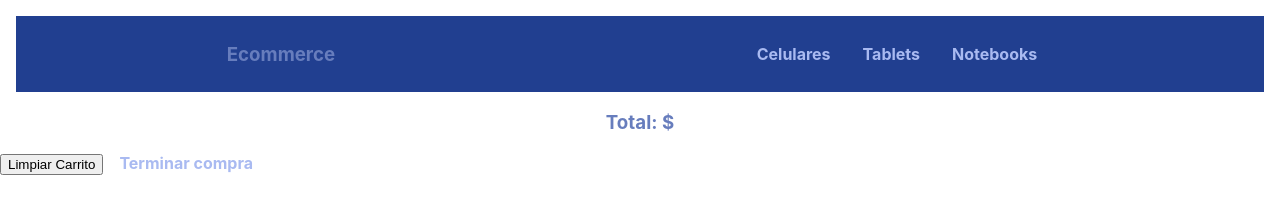
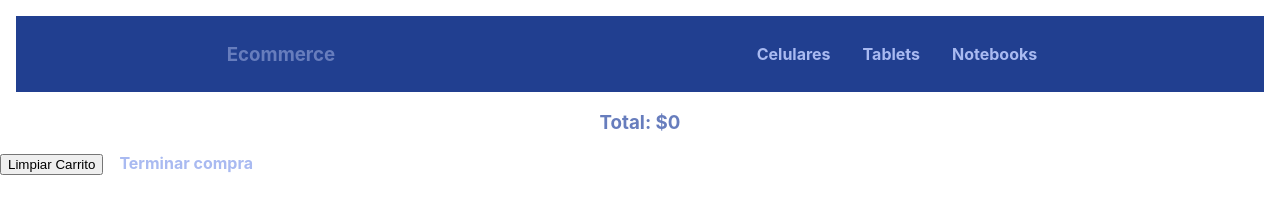
Before and after one commit to Facucabx/proyectofinalReact-CabanaMosto, a React (Create React App) app: page /cart in a window 1280 px wide. Shown: the top 201 px of the page. Built offline with nearby package versions, Linux system fonts and the light colour scheme.

Commit message:
Se soluciono error del total en el carrito

```diff
--- a/src/components/Cart/Cart.js
+++ b/src/components/Cart/Cart.js
@@ -6,7 +6,7 @@ import CartItem from '../CartItem/CartItem'
 
 
 const Cart = () => {
-    const { cart, clear, totalQuantity, total} = useContext(CartContext)
+    const { cart, clear, totalQuantity, cartTotal} = useContext(CartContext)
 
     if(totalQuantity === 0) {
         return(
@@ -20,7 +20,7 @@ const Cart = () => {
     return (
         <div className='contenedorCart'>
             {cart.map(item => <CartItem key={item.id} item={item} />)}
-            <h3>Total: ${total}</h3>
+            <h3>Total: ${cartTotal()}</h3>
             <button onClick={()=> clear()} className="Button">Limpiar Carrito</button>
             <Link to='/checkout' className='Option'>Terminar compra</Link>
         </div>
--- a/src/components/Checkout/Checkhout.jsx
+++ b/src/components/Checkout/Checkhout.jsx
@@ -7,7 +7,7 @@ const Checkout = () => {
     const[user,setUser]=useState({})
     const[validateEmail, setValidateEmail]= useState('')
     const[orderId, setOrderId]=useState('')
-    const {cart, total, clear}=useContext(CartContext)
+    const {cart, cartTotal, clear}=useContext(CartContext)
     const datosComprador = (e)=>{
         setUser({
             ...user,
@@ -23,7 +23,7 @@ const Checkout = () => {
             let order = {
                 user,
                 item:cart,
-                total:total(),
+                total:cartTotal(),
                 date:serverTimestamp()
             }
             const ventas = collection(db, "orders")
@@ -46,6 +46,7 @@ const Checkout = () => {
             :        <div>
             <h2>Terminar compra</h2>
             <h5>Por favor llenar con sus datos</h5>
+
             <form onSubmit={finalizarCompra}>
                 <div className="">
                     <label className="">Nombre Completo:</label>
@@ -63,8 +64,9 @@ const Checkout = () => {
                     <label className="">Repita su Email</label>
                     <input className="" type="email" placeholder="email@email.com" name="mail" onChange={((e)=>setValidateEmail(e.target.value))} />
                 </div>
+                <button className="" type="submit" disabled={validateEmail !== user.mail}>Generar orden</button>
             </form>
-            <button className="" type="submit" disabled={validateEmail !== user.mail}>Generar orden</button>
+
         </div>}
         </div>
     )
--- a/src/context/CartContext.js
+++ b/src/context/CartContext.js
@@ -29,7 +29,7 @@ export const CartProvider = ({children}) => {
     }
 
     const cartTotal = () => {
-        return cart.reduce((total, itemId) => total += itemId.quantity, 0);
+        return cart.reduce((total, item) => total + (item.price * item.quantity), 0);
     }
 
     return (
```
